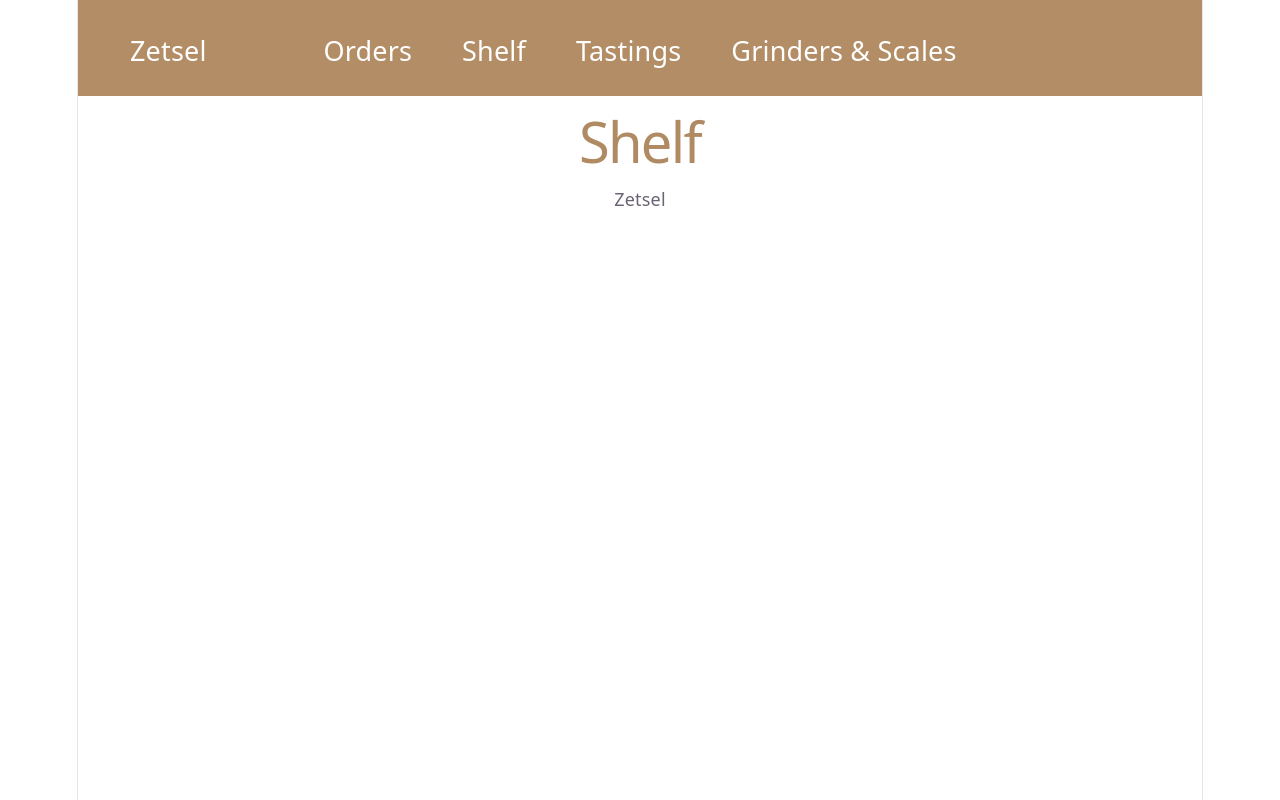
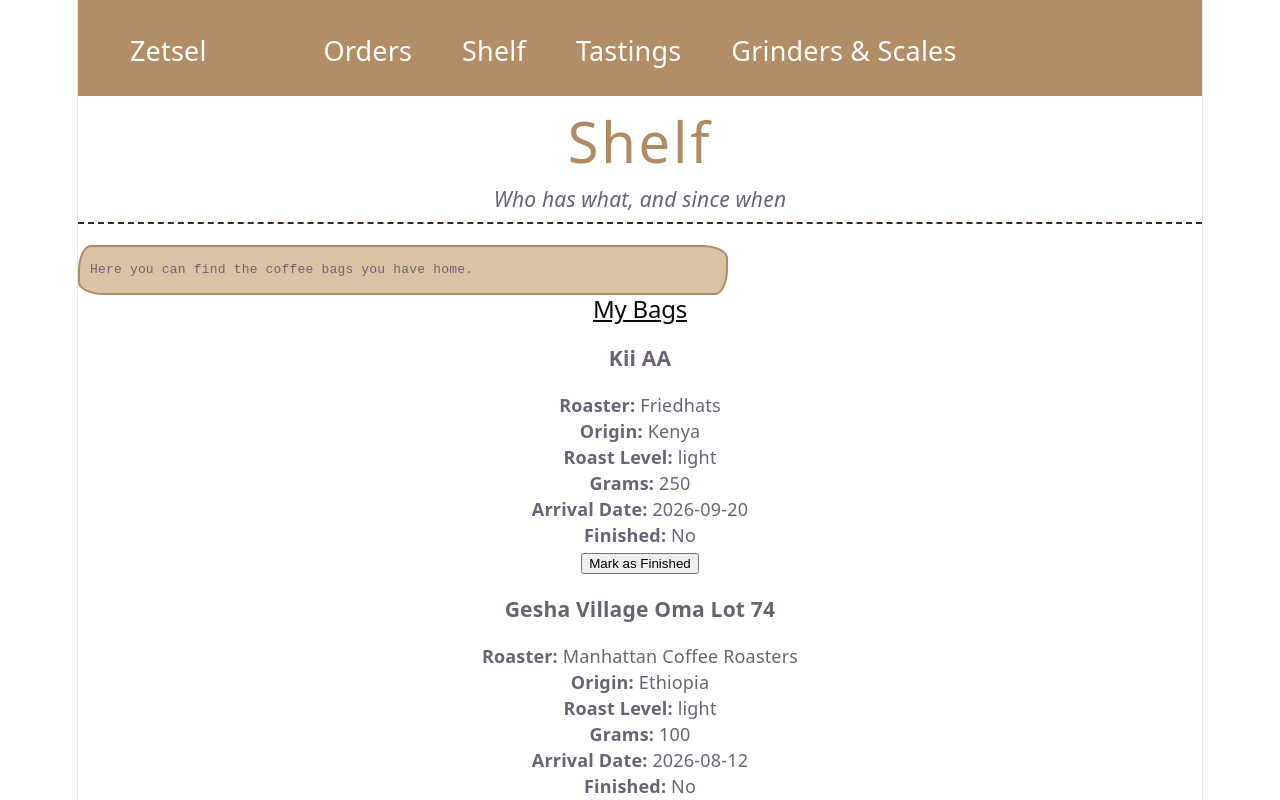
Before and after one commit to Bart079/INF2C-Team-3-WebAppDev, a React (Vite) app in the folder ClientApp/: page /shelf in a window 1280 px wide. Shown: the top 800 px of the page. Built offline with nearby package versions, Linux system fonts and the light colour scheme.

Commit message:
Shelf pagina met bag cards toegevoegd

```diff
--- a/ClientApp/src/features/shelf/BagCard.tsx
+++ b/ClientApp/src/features/shelf/BagCard.tsx
@@ -0,0 +1,22 @@
+import type { Bag } from "../../types/Bag";
+import type { Bean } from "../../types/Bean";
+
+type BagCardProps = {
+  bag: Bag;
+  bean: Bean | undefined;
+};
+
+export function BagCard({ bag, bean }: BagCardProps) {
+    return (
+        <article className="bag">
+            <h3>{bean?.name}</h3>
+            <p><strong>Roaster: </strong>{bean?.roaster}</p>
+            <p><strong>Origin: </strong>{bean?.origin}</p>
+            <p><strong>Roast Level: </strong>{bean?.roastLevel}</p>
+            <p><strong>Grams: </strong>{bag.grams}</p>
+            <p><strong>Arrival Date: </strong>{bag.arrivalDate}</p>
+            <p><strong>Finished: </strong>{bag.finished ? "Yes" : "No"}</p>
+            <button>Mark as Finished</button>
+        </article>
+    );
+}
--- a/ClientApp/src/features/shelf/BagList.tsx
+++ b/ClientApp/src/features/shelf/BagList.tsx
@@ -0,0 +1,22 @@
+import type { Bag } from "../../types/Bag";
+import type { Bean } from "../../types/Bean";
+import {BagCard} from "./BagCard";
+
+type BagListProps = {
+  bags: Bag[];
+  beans: Bean[];
+};
+
+export function BagList({ bags, beans }: BagListProps) {
+  return (
+    <div className="bag_list">
+        {bags.map((bag) => (
+            <BagCard
+                key={bag.id}
+                bag={bag}
+                bean={beans.find((bean) => bean.id === bag.beanId)}
+            />
+        ))}
+    </div>
+    );
+}
--- a/ClientApp/src/features/shelf/shelf.tsx
+++ b/ClientApp/src/features/shelf/shelf.tsx
@@ -1,5 +1,23 @@
 import "../../css/shelf.css";
+import {bags, beans} from "./mockData";
+import {BagList} from "./BagList";
 
 export function ShelfPage() {
-  return <h1>Shelf</h1>;
+  const myBags = bags.filter(bag => bag.holderId === 1);
+
+  return (
+    <>
+      <section className="shelf_intro">
+        <h1 className="title">Shelf</h1>
+        <h3 className="sub">Who has what, and since when</h3>
+        <p className="text">Here you can find the coffee bags you have home.</p>
+      </section>
+
+      <section className="my_bags">
+        <h2>My Bags</h2>
+
+        <BagList bags={myBags} beans={beans} />
+      </section>
+    </>
+  );
 }
```
